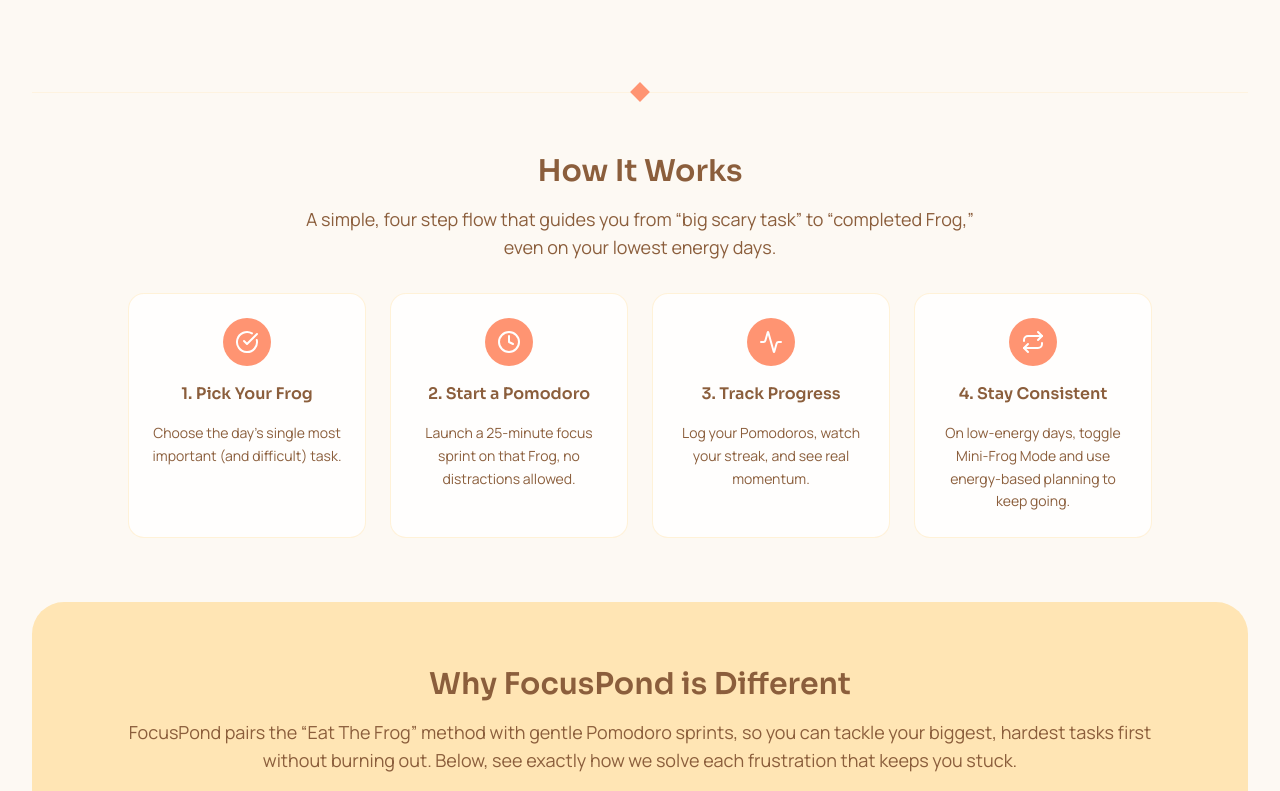
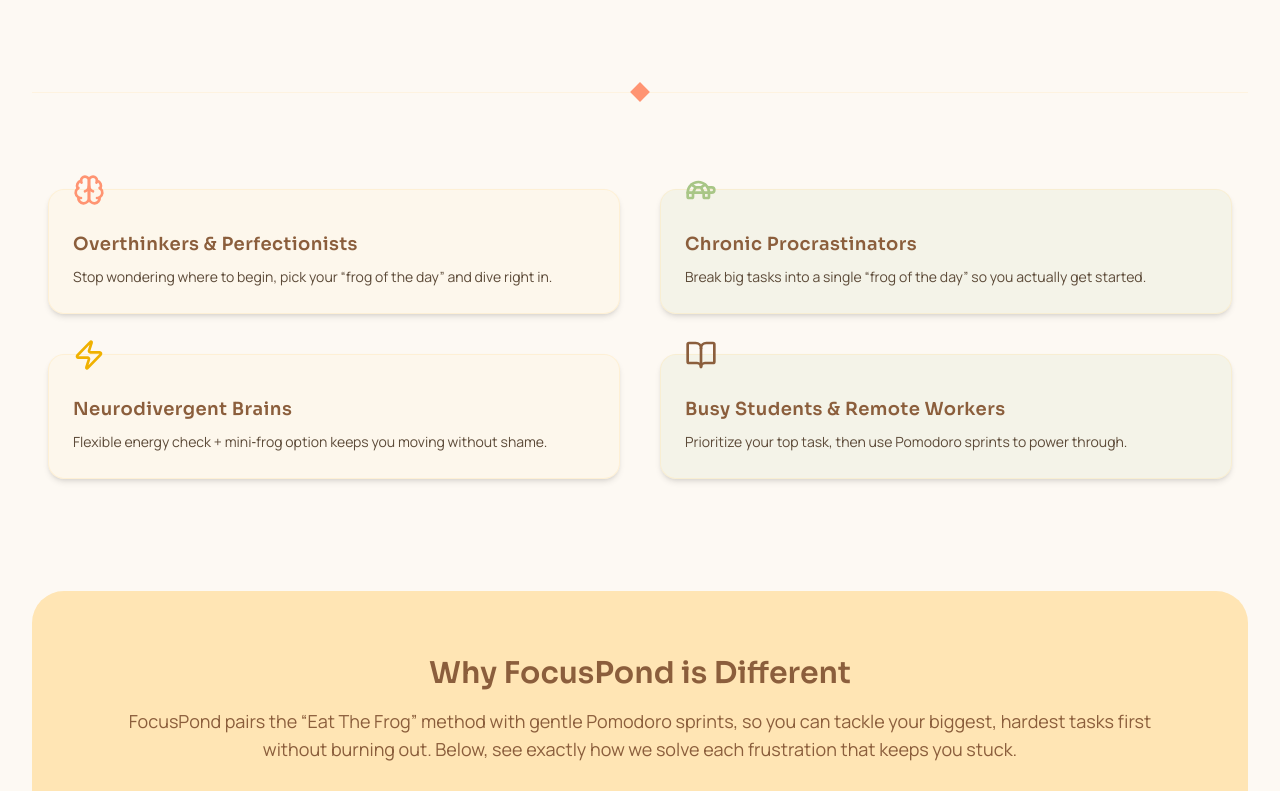
Before and after one commit to liannmaka/Focuspond, a Next.js app: page / in a window 1280 px wide. Shown: the part 740-1531 px from the top of the page. Built offline with nearby package versions, Linux system fonts and the light colour scheme.

Commit message:
feat: translated who it's for section

```diff
--- a/package.json
+++ b/package.json
@@ -11,6 +11,7 @@
   "dependencies": {
     "aos": "^2.3.4",
     "clsx": "^2.1.1",
+    "framer-motion": "^12.19.2",
     "lottie-react": "^2.4.1",
     "lucide-react": "^0.511.0",
     "next": "15.3.2",
--- /dev/null
+++ b/src/app/(landing-page)/_components/WhoItsFor.tsx
@@ -0,0 +1,102 @@
+"use client";
+
+import React from "react";
+import { Brain, Turtle, Zap, BookOpen } from "lucide-react";
+import { motion } from "framer-motion";
+import SectionDivider from "@/components/ui/SectionDivider";
+
+// Centralized styles
+const styles = {
+  section: "pb-28 pt-16 bg-[#fdf9f3] relative",
+  container: "container mx-auto px-4",
+  grid: "grid grid-cols-1 sm:grid-cols-2 gap-8 lg:gap-10",
+  cardBase:
+    "relative rounded-2xl shadow-md border border-[#ffe5b4]/40 p-6 pt-10 hover:shadow-lg transition-shadow",
+  title: "text-lg font-semibold text-[#8b5e3c] tracking-wide font-sora",
+  description: "mt-2 text-sm text-[#5c4a38] leading-relaxed font-manrope",
+};
+
+const audience = [
+  {
+    Icon: Brain,
+    iconColor: "text-[#ff9472]",
+    title: "Overthinkers & Perfectionists",
+    description:
+      "Stop wondering where to begin, pick your “frog of the day” and dive right in.",
+  },
+  {
+    Icon: Turtle,
+    iconColor: "text-[#a8c686]",
+    title: "Chronic Procrastinators",
+    description:
+      "Break big tasks into a single “frog of the day” so you actually get started.",
+  },
+  {
+    Icon: Zap,
+    iconColor: "text-yellow-500",
+    title: "Neurodivergent Brains",
+    description:
+      "Flexible energy check + mini‑frog option keeps you moving without shame.",
+  },
+  {
+    Icon: BookOpen,
+    iconColor: "text-[#8b5e3c]",
+    title: "Busy Students & Remote Workers",
+    description:
+      "Prioritize your top task, then use Pomodoro sprints to power through.",
+  },
+];
+
+const WhoItsForSection = () => {
+  return (
+    <>
+      <SectionDivider />
+      <motion.section
+        className={styles.section}
+        aria-labelledby="who-this-is-for"
+        initial="hidden"
+        whileInView="visible"
+        viewport={{ once: true, amount: 0.2 }}
+        variants={{ hidden: {}, visible: {} }}
+      >
+        <h2 className="sr-only">Who This App Is For</h2>
+        <div className={styles.container}>
+          <div className={styles.grid}>
+            {audience.map((item, idx) => {
+              const bgColor =
+                idx % 2 === 0 ? "bg-[#ffe5b4]/10" : "bg-[#a8c686]/10";
+              return (
+                <motion.div
+                  key={idx}
+                  className="h-full"
+                  initial={{ opacity: 0, y: 20 }}
+                  whileInView={{ opacity: 1, y: 0 }}
+                  viewport={{ once: true, amount: 0.3 }}
+                  transition={{ delay: idx * 0.1, duration: 0.6 }}
+                >
+                  <div
+                    className={`${styles.cardBase} ${bgColor} flex flex-col h-full`}
+                  >
+                    {/* Floating icon */}
+                    <div className={`absolute -top-4 ${item.iconColor}/20`}>
+                      <item.Icon
+                        size={32}
+                        className={`${item.iconColor}`}
+                      />
+                    </div>
+                    <div>
+                      <h3 className={styles.title}>{item.title}</h3>
+                      <p className={styles.description}>{item.description}</p>
+                    </div>
+                  </div>
+                </motion.div>
+              );
+            })}
+          </div>
+        </div>
+      </motion.section>
+    </>
+  );
+};
+
+export default WhoItsForSection;
--- a/src/app/(landing-page)/page.tsx
+++ b/src/app/(landing-page)/page.tsx
@@ -1,12 +1,13 @@
 import Hero from "./_components/Hero";
-import HowItWorks from "./_components/HowItWorks";
+// import HowItWorks from "./_components/HowItWorks";
 import Pitch from "./_components/Pitch";
-
+import WhoItsForSection from "./_components/WhoItsFor";
 export default function LandingPage() {
   return (
     <div>
       <Hero />
-      <HowItWorks />
+      <WhoItsForSection />
+      {/* <HowItWorks /> */}
       <Pitch />
     </div>
   );
```
Also changed, not shown: 1 other file (tests, documents, lock files or other folders).
